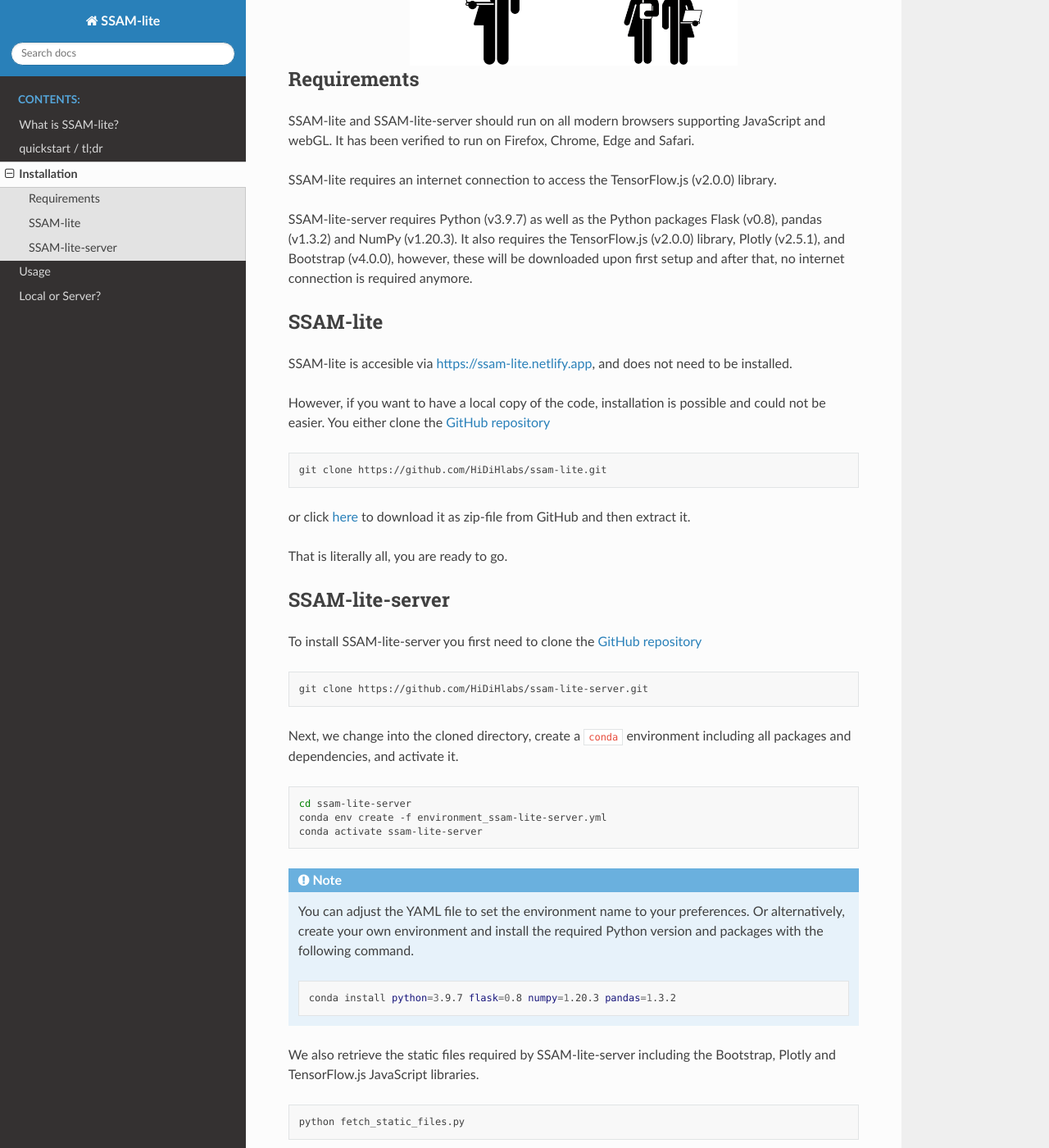
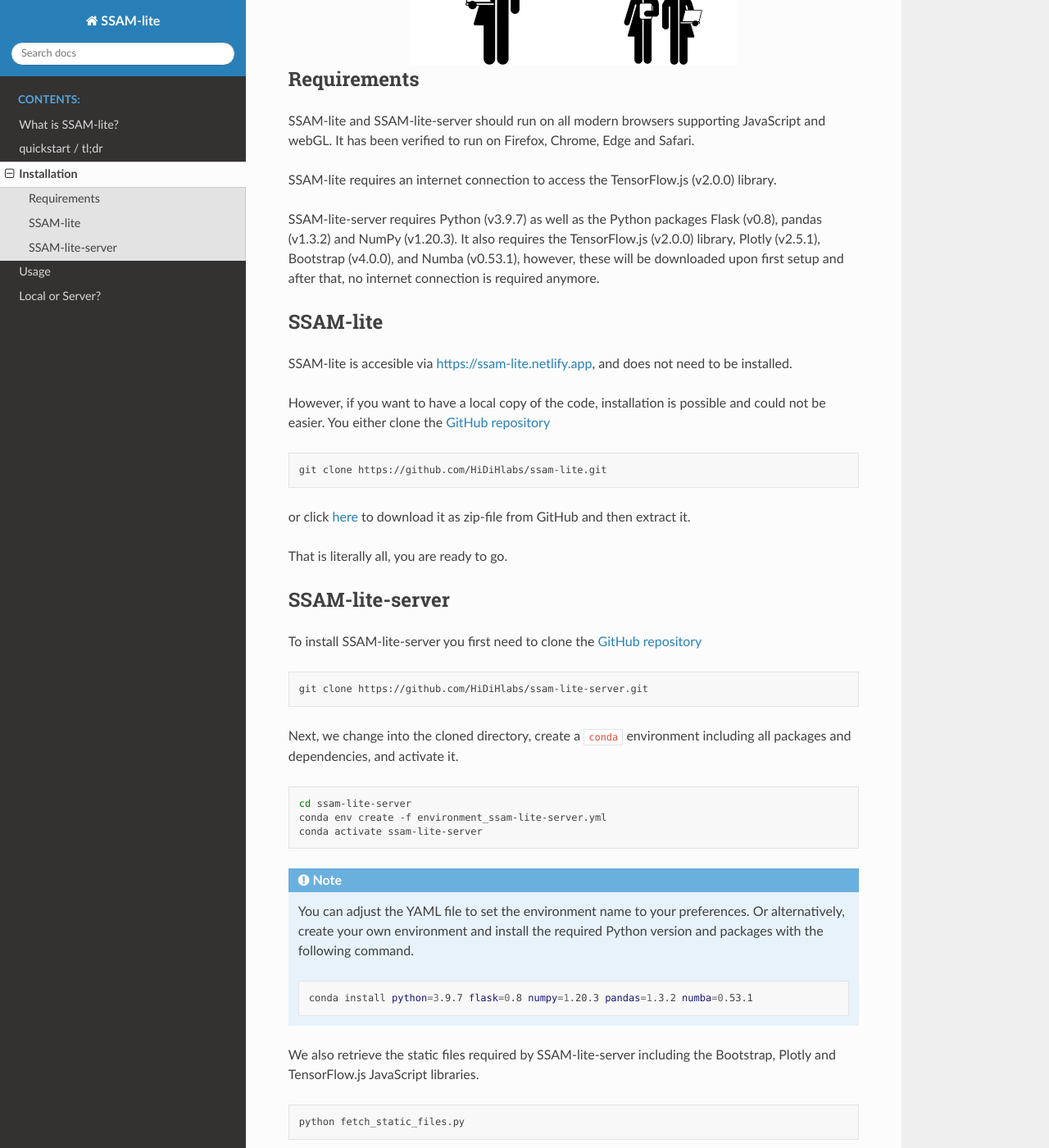
Before and after one commit to HiDiHlabs/ssam-lite, a Sphinx documentation site: the page built from docs/source/installation.rst, in a window 1280 px wide and 1400 px high, scrolled down 468 px. Shown: the whole window at 82% size. Built offline with Sphinx 7.4.7 and the Read the Docs theme 2.0.0, drawn with Linux system fonts in a browser that asks for light colours.

Commit message:
updated server install

```diff
--- a/docs/source/installation.rst
+++ b/docs/source/installation.rst
@@ -26,7 +26,7 @@
 
 SSAM-lite-server requires Python (v3.9.7) as well as the Python packages
 Flask (v0.8), pandas (v1.3.2) and NumPy (v1.20.3). It also requires the
-TensorFlow.js (v2.0.0) library, Plotly (v2.5.1), and Bootstrap (v4.0.0), however,
+TensorFlow.js (v2.0.0) library, Plotly (v2.5.1), Bootstrap (v4.0.0), and Numba (v0.53.1), however,
 these will be downloaded upon first setup
 and after that, no internet connection is required anymore.
 
@@ -78,7 +78,7 @@
 
     .. code-block:: bash
 
-        conda install python=3.9.7 flask=0.8 numpy=1.20.3 pandas=1.3.2
+        conda install python=3.9.7 flask=0.8 numpy=1.20.3 pandas=1.3.2 numba=0.53.1
 
 
 We also retrieve the static files required by SSAM-lite-server including the Bootstrap, Plotly
```
